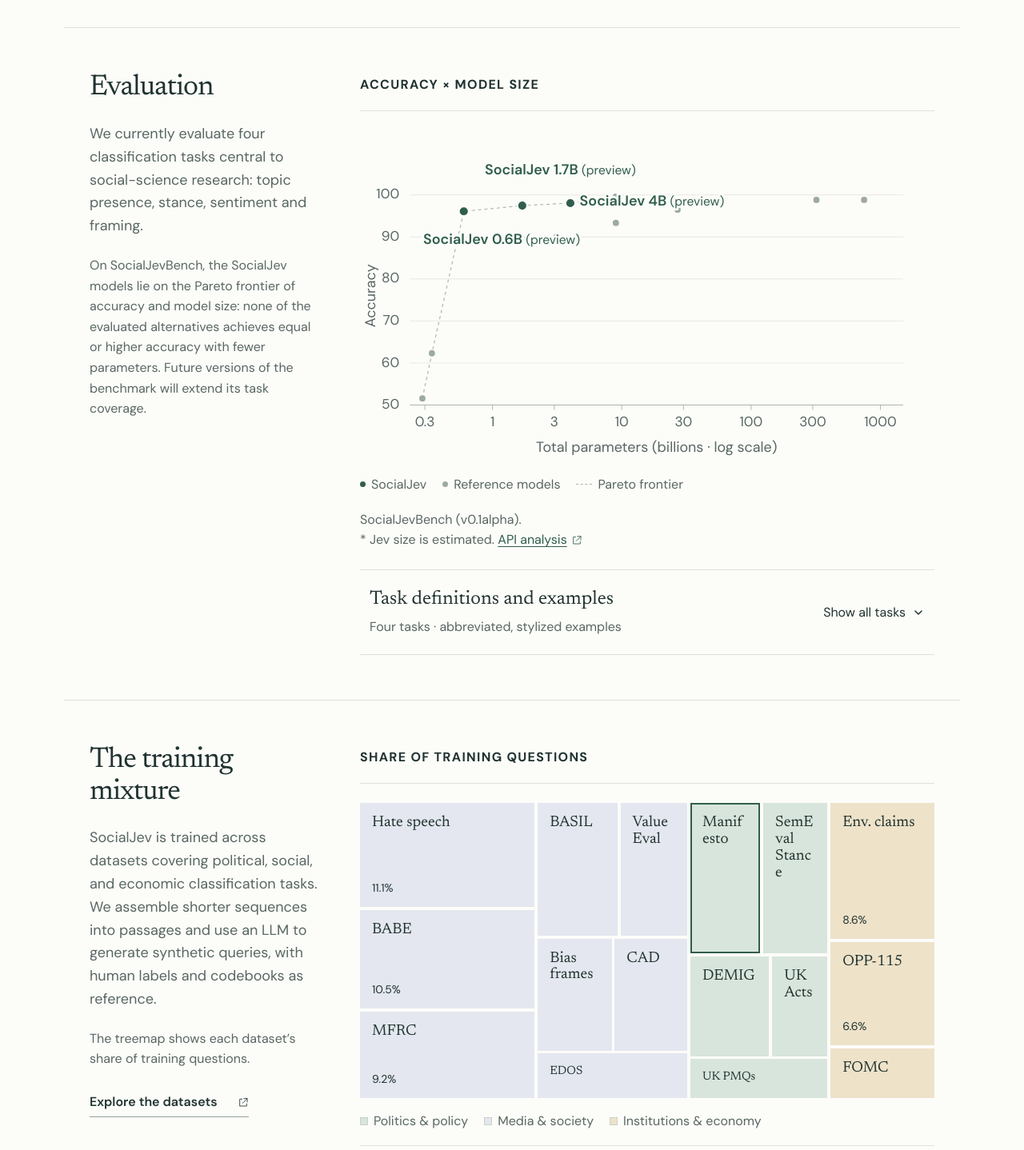
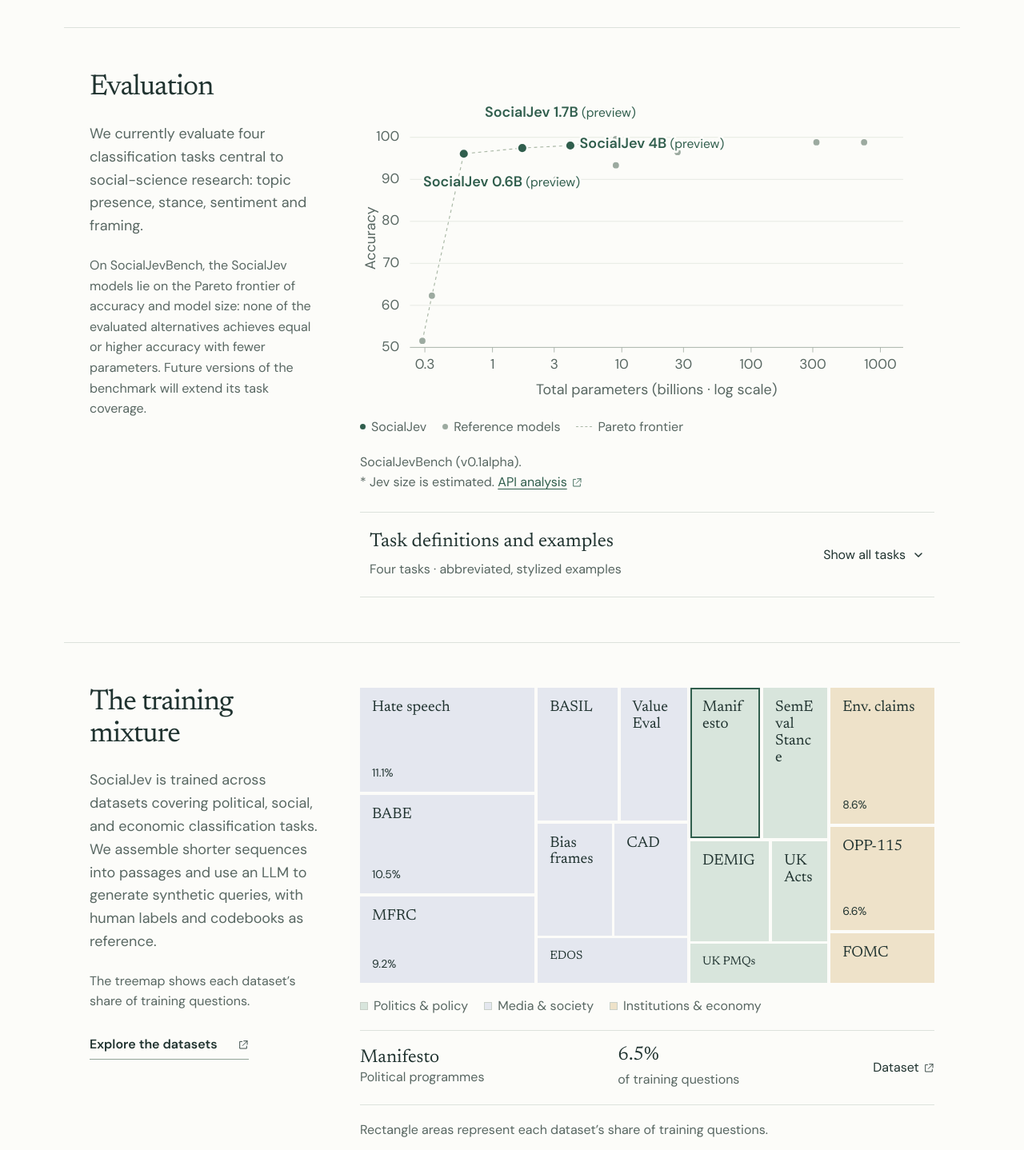
Before and after one commit to social-jev/social-jev.github.io, a React (Vite) app: page / in a window 1280 px wide. Shown: the part 2532-3970 px from the top of the page at 80% size. Built offline with nearby package versions, Linux system fonts and the light colour scheme.

Commit message:
Remove redundant figure headings and enlarge attention instructions
Keep the interaction instructions readable and remove the extra title bars above the evaluation, dataset and attention figures.

```diff
--- a/src/AttentionPlayground.jsx
+++ b/src/AttentionPlayground.jsx
@@ -11,7 +11,6 @@
   const reader=attentionTokens[selected];
   const visible=attentionTokens.filter(token=>canAttend(reader,token));
   return <figure className="attention-figure visual-surface training-mask-figure multi-query-attention">
-    <div className="visual-topline"><span className="small-label">Packed training sequence · linear / MLP head</span></div>
     <p className="playground-instruction">Select a token to inspect its context. Numbers below tiles are position IDs.</p>
     <div className="training-token-scroll"><div className="training-token-groups">{rows.map((row,i)=><div className="training-token-line" key={i}>{row.map(group=><div key={group.name} className="training-token-group"><span>{group.name}</span><div>{group.tokens.map(token=><button key={token.index} className={`training-token ${token.role} ${canAttend(reader,token)?'visible':'masked'}`} aria-pressed={selected===token.index} aria-label={`${token.label}: ${token.word}, stored slot ${token.index}, position ${token.position}`} onClick={()=>playback.choose((token.index+attentionTokens.length-10)%attentionTokens.length)}><strong>{token.word}</strong><small>{token.position}</small></button>)}</div></div>)}</div>)}</div></div>
     <div className="attention-inspector">
--- a/src/MixtureTreemap.jsx
+++ b/src/MixtureTreemap.jsx
@@ -37,9 +37,6 @@
   const total = sample.reduce((sum, item) => sum + item.value, 0);
   return (
     <figure className="mixture-figure visual-surface">
-      <div className="visual-topline">
-        <span className="small-label">Share of training questions</span>
-      </div>
       <div
         className="treemap"
         role="group"
--- a/src/ResearchCharts.jsx
+++ b/src/ResearchCharts.jsx
@@ -10,9 +10,6 @@
   const active = evaluationModels.find(point => point.model === activeModel);
   return (
     <figure className="chart-figure visual-surface measured-evaluation">
-      <div className="visual-topline">
-        <span className="small-label">Accuracy × model size</span>
-      </div>
       <div className="pareto-scroll">
         <svg className="pareto-chart" viewBox="0 0 920 530" role="img" aria-labelledby="pareto-title pareto-desc">
           <title id="pareto-title">Classification accuracy and total model size</title>
--- a/src/walkthrough.css
+++ b/src/walkthrough.css
@@ -1867,3 +1867,5 @@
 .reference-model:hover .baseline-point, .reference-model:focus .baseline-point { fill: var(--green); stroke: var(--green); stroke-width: 3px; }
 .measured-evaluation .hover-model-label, .measured-evaluation .ours-label { paint-order: stroke; stroke: var(--paper, #fcfcf9); stroke-width: 7px; stroke-linejoin: round; }
 .measured-evaluation .hover-model-label { font: 22px "DM Sans", sans-serif; fill: var(--ink); pointer-events: none; }
+
+.multi-query-attention .playground-instruction { font-size: 16px; line-height: 1.6; margin: 0 0 20px; }
```
Also changed, not shown: 1 other file (tests, documents, lock files or other folders).
